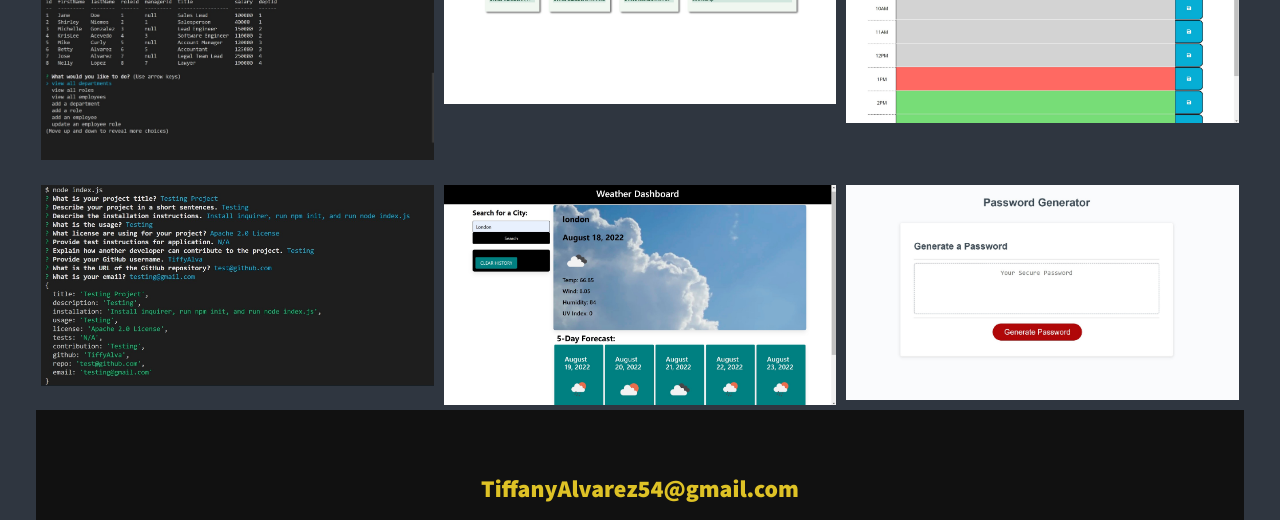
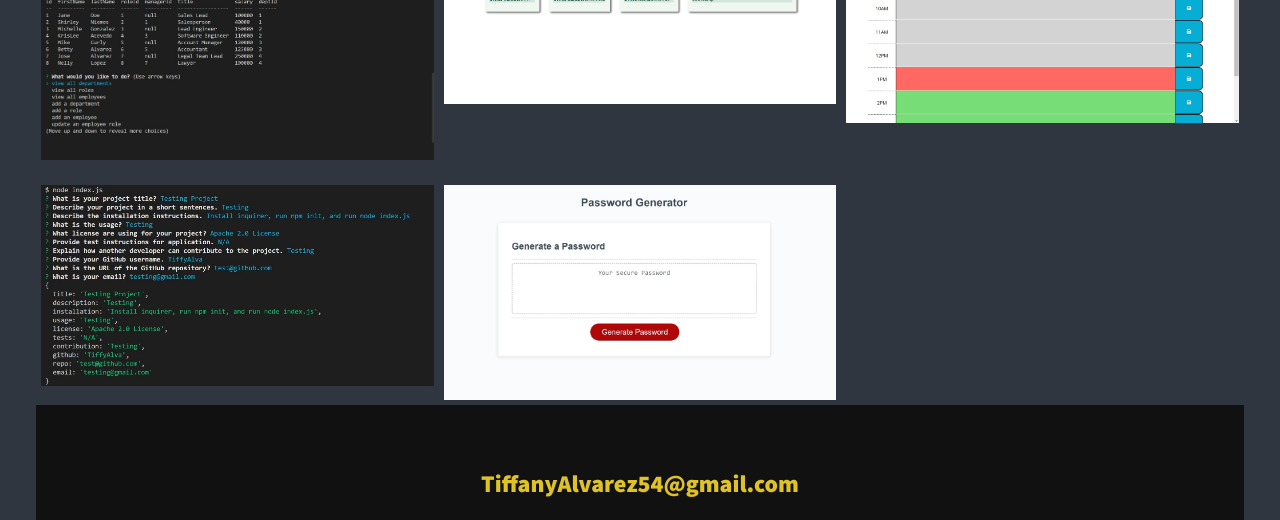
Before and after one commit to TiffyAlva/My-Portfolio, a website: page index.html in a window 1280 px wide. Shown: the part 2311-2831 px from the top of the page. Drawn offline with nearby package versions, Linux system fonts and the light colour scheme.

Commit message:
temporary commented weather

```diff
--- a/index.html
+++ b/index.html
@@ -257,9 +257,9 @@
 
 
           <!-- weather dashboard -->
-          <a href="../my-portfolio/portfolio/weather-dashboard.html" class="portfolio__item">
+          <!-- <a href="../my-portfolio/portfolio/weather-dashboard.html" class="portfolio__item">
             <img src="../my-portfolio/assets/images/weather-dashboard.jpg" alt="weather-dashboard" class="portfolio__img" loading="lazy">
-          </a>
+          </a> -->
 
 
           <!-- library 2.0 -->
```
